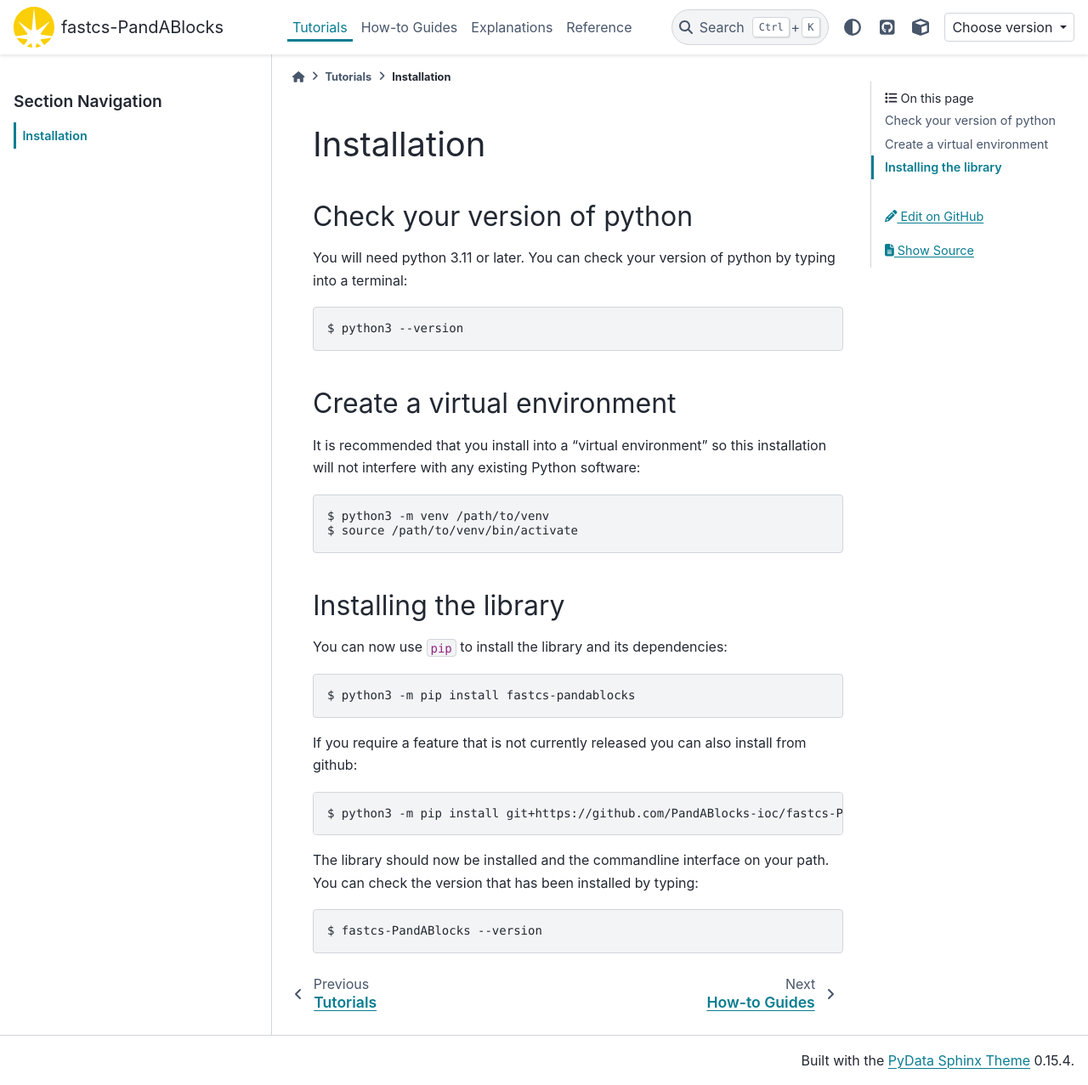
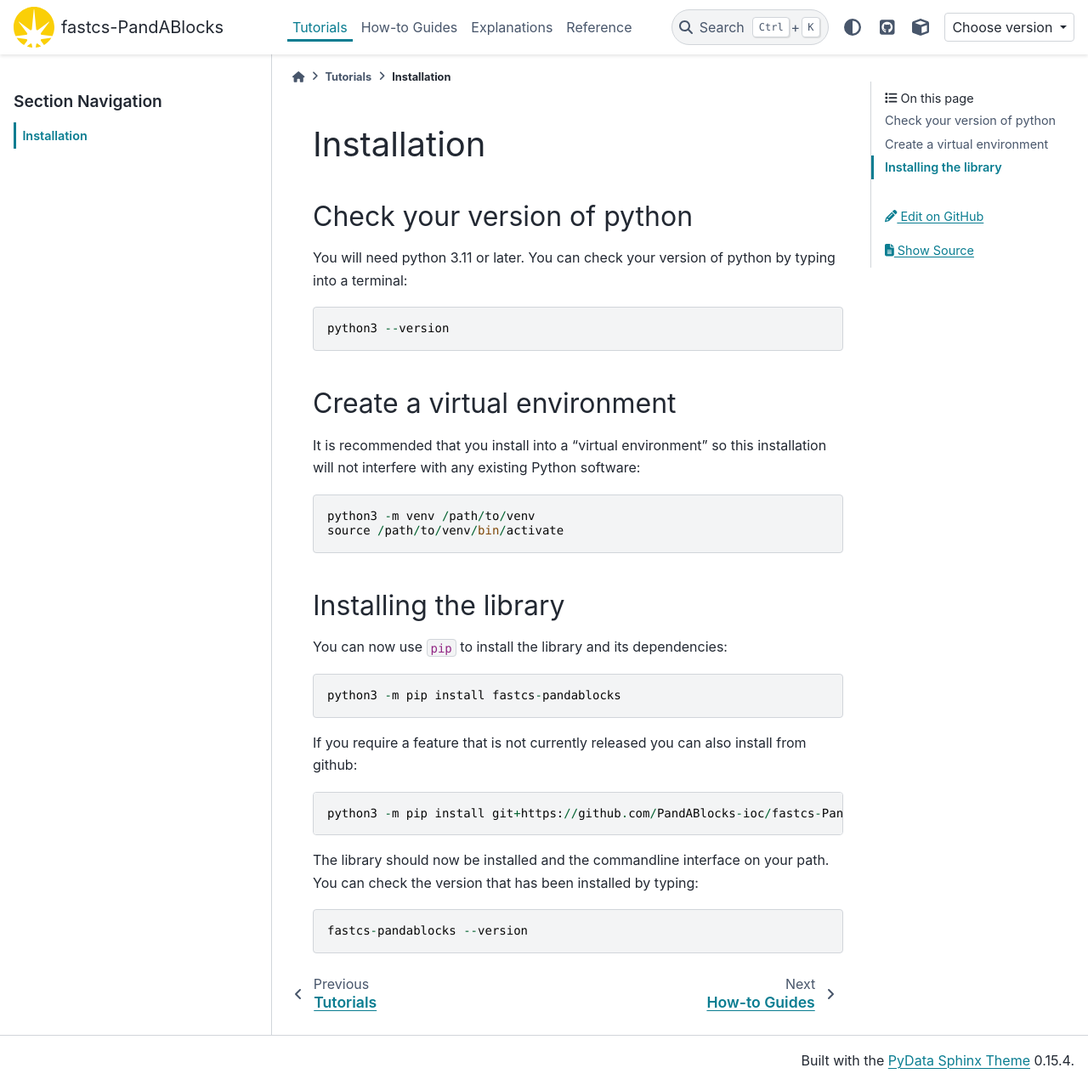
Before and after one commit to PandABlocks/fastcs-PandABlocks, a Sphinx documentation site: the page built from docs/tutorials/installation.md, in a window 1280 px wide and 1277 px high. Shown: the whole window at 85% size. Built offline with Sphinx 7.4.7 and the PyData theme 0.15.4, drawn with Linux system fonts in a browser that asks for light colours; pages that are not in the unit, such as notebooks, are missing from menus; the version number could not be read and is left out.

Commit message:
fix: Corrects entrypoint
In `Dockerfile` and docs.

````diff
--- a/docs/tutorials/installation.md
+++ b/docs/tutorials/installation.md
@@ -6,7 +6,7 @@
 typing into a terminal:
 
 ```
-$ python3 --version
+python3 --version
 ```
 
 ## Create a virtual environment
@@ -15,8 +15,8 @@
 installation will not interfere with any existing Python software:
 
 ```
-$ python3 -m venv /path/to/venv
-$ source /path/to/venv/bin/activate
+python3 -m venv /path/to/venv
+source /path/to/venv/bin/activate
 ```
 
 ## Installing the library
@@ -24,19 +24,19 @@
 You can now use `pip` to install the library and its dependencies:
 
 ```
-$ python3 -m pip install fastcs-pandablocks
+python3 -m pip install fastcs-pandablocks
 ```
 
 If you require a feature that is not currently released you can also install
 from github:
 
 ```
-$ python3 -m pip install git+https://github.com/PandABlocks-ioc/fastcs-PandABlocks.git
+python3 -m pip install git+https://github.com/PandABlocks-ioc/fastcs-PandABlocks.git
 ```
 
 The library should now be installed and the commandline interface on your path.
 You can check the version that has been installed by typing:
 
 ```
-$ fastcs-PandABlocks --version
+fastcs-pandablocks --version
 ```
````
Also changed, not shown: 1 other file.
